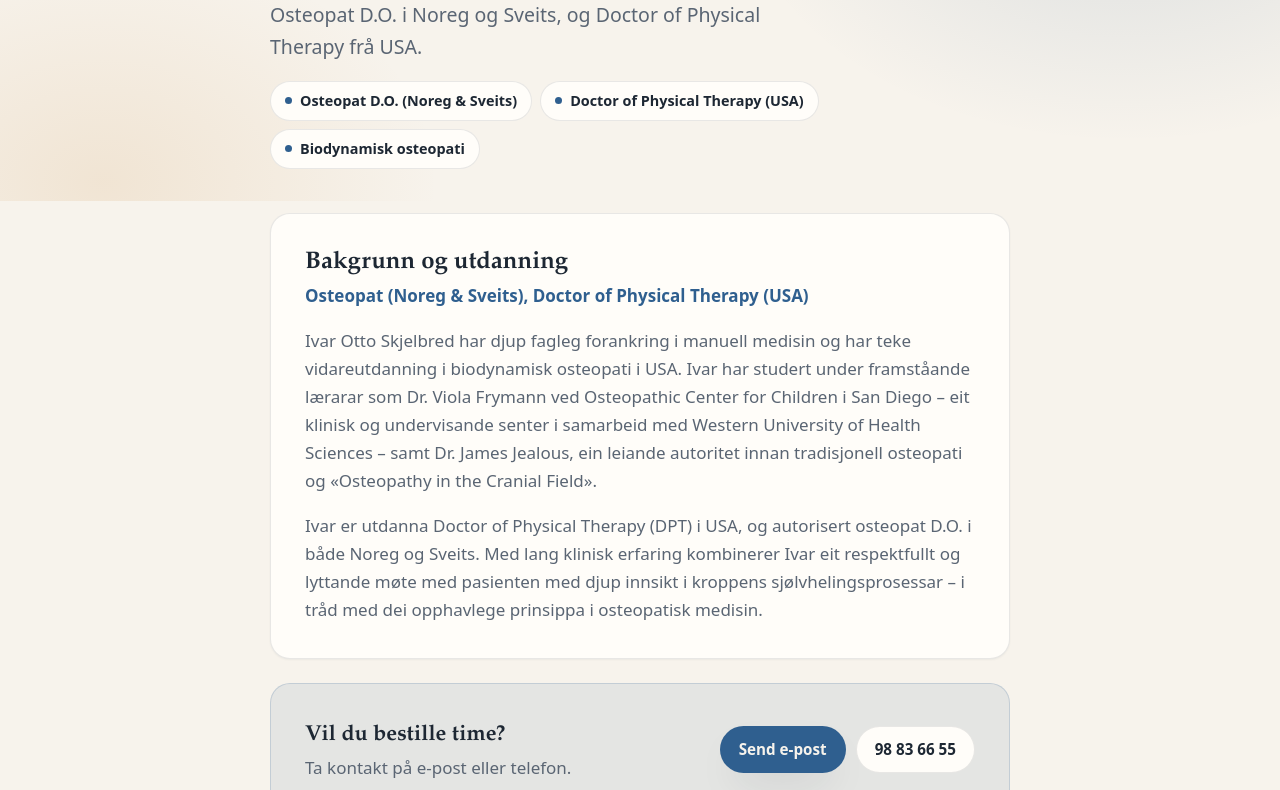
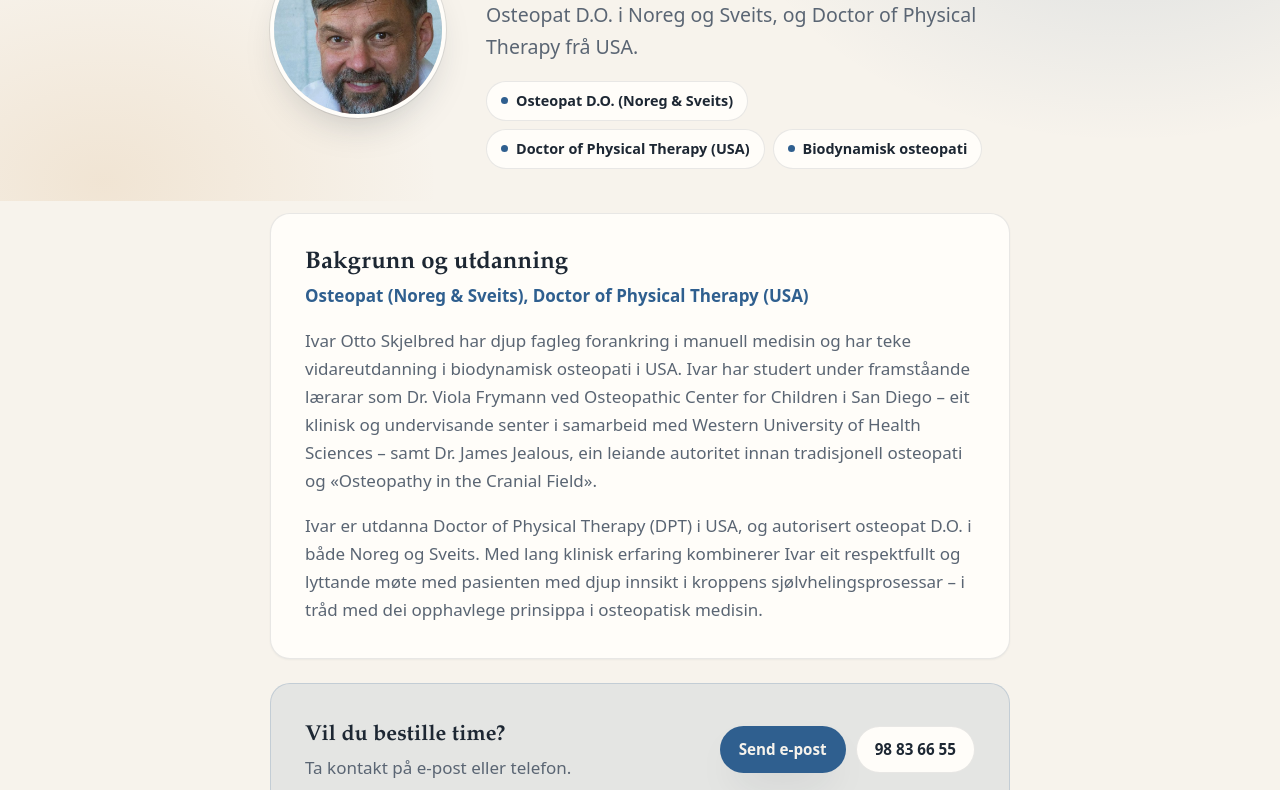
Before and after one commit to nskjelbred/Osteopati, a plain HTML site: page om-meg.html in a window 1280 px wide. Shown: the part 258-1048 px from the top of the page. Drawn offline with Linux system fonts and the light colour scheme.

Commit message:
Add files via upload

```diff
--- a/i18n.js
+++ b/i18n.js
@@ -28,6 +28,7 @@ window.I18N = {
     'back': '&larr; Back to the front page',
     'service.biodynamic': 'Biodynamic osteopathy',
     'service.children': 'Paediatric osteopathy',
+    'portrait.alt': 'Portrait of Ivar Otto Skjelbred',
 
     // Front page
     'index.title': 'Osteopati Skjelbred – Biodynamic osteopathy in Lillesand, Norway',
@@ -98,6 +99,7 @@ window.I18N = {
     'back': '&larr; Zurück zur Startseite',
     'service.biodynamic': 'Biodynamische Osteopathie',
     'service.children': 'Kinderosteopathie',
+    'portrait.alt': 'Porträt von Ivar Otto Skjelbred',
 
     // Front page
     'index.title': 'Osteopati Skjelbred – Biodynamische Osteopathie in Lillesand, Norwegen',
--- a/om-meg.html
+++ b/om-meg.html
@@ -91,7 +91,9 @@
   <main id="main-content">
 
     <section class="page-hero">
-      <div class="container narrow">
+      <div class="container narrow profile">
+        <img class="portrait portrait-lg" src="ivar-otto-skjelbred.jpg" alt="Portrett av Ivar Otto Skjelbred" data-i18n-attr="alt:portrait.alt" width="176" height="176" />
+        <div>
           <span class="eyebrow" data-i18n="nav.about">Om meg</span>
           <h1>Ivar Otto Skjelbred</h1>
           <p class="lead" data-i18n="about.lead">Osteopat D.O. i Noreg og Sveits, og Doctor of Physical Therapy frå USA.</p>
@@ -99,6 +101,7 @@
             <span class="chip" data-i18n="about.chipDO">Osteopat D.O. (Noreg &amp; Sveits)</span>
             <span class="chip">Doctor of Physical Therapy (USA)</span>
             <span class="chip" data-i18n="service.biodynamic">Biodynamisk osteopati</span>
+          </div>
         </div>
       </div>
     </section>
--- a/style.css
+++ b/style.css
@@ -408,12 +408,12 @@ section[id] { scroll-margin-top: calc(var(--menu-h) + 16px); }
   display: grid; grid-template-columns: auto 1fr; gap: 28px; align-items: center;
   margin-top: 20px;
 }
-.monogram {
-  width: 96px; height: 96px; border-radius: 50%;
-  display: grid; place-items: center;
-  background: linear-gradient(135deg, var(--accent), color-mix(in srgb, var(--accent) 55%, var(--rose)));
-  color: var(--bg);
-  font-family: var(--serif); font-size: 2rem; font-weight: 600;
+.portrait {
+  width: 104px; height: 104px; border-radius: 50%;
+  object-fit: cover;
+  border: 3px solid var(--surface);
+  box-shadow: 0 0 0 1px var(--border), var(--shadow-md);
+  background: var(--surface-2);
 }
 .about h3 { font-family: var(--serif); font-size: 1.5rem; font-weight: 600; }
 .about .role { color: var(--accent); font-weight: 650; margin-bottom: 14px; }
@@ -464,10 +464,19 @@ section[id] { scroll-margin-top: calc(var(--menu-h) + 16px); }
 }
 @media (max-width: 520px) {
   .about { grid-template-columns: 1fr; }
-  .monogram { width: 72px; height: 72px; font-size: 1.5rem; }
+  .portrait { width: 84px; height: 84px; }
 }
 
 /* === Om meg === */
+.profile {
+  display: grid; grid-template-columns: auto 1fr;
+  gap: clamp(20px, 4vw, 40px); align-items: center;
+}
+.portrait-lg { width: 176px; height: 176px; border-width: 4px; }
+@media (max-width: 600px) {
+  .profile { grid-template-columns: 1fr; }
+  .portrait-lg { width: 128px; height: 128px; }
+}
 .credentials { display: flex; flex-wrap: wrap; gap: 8px; margin-top: 18px; }
 .chip {
   display: inline-flex; align-items: center; gap: 8px;
```
Also changed, not shown: index.html (+3 -2 lines), ivar-otto-skjelbred.jpg (added). Lines whose indentation alone changed are shown as unchanged.
